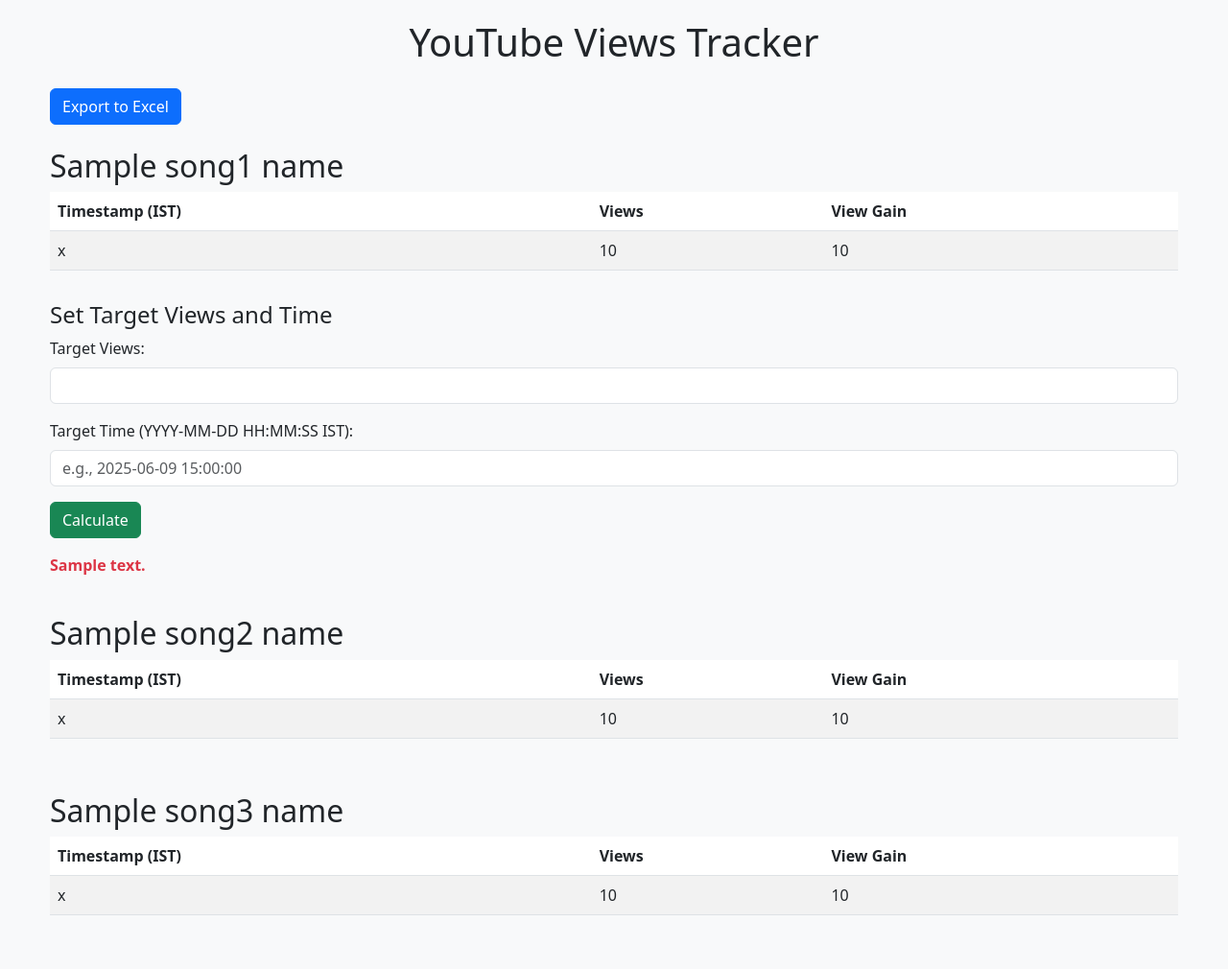
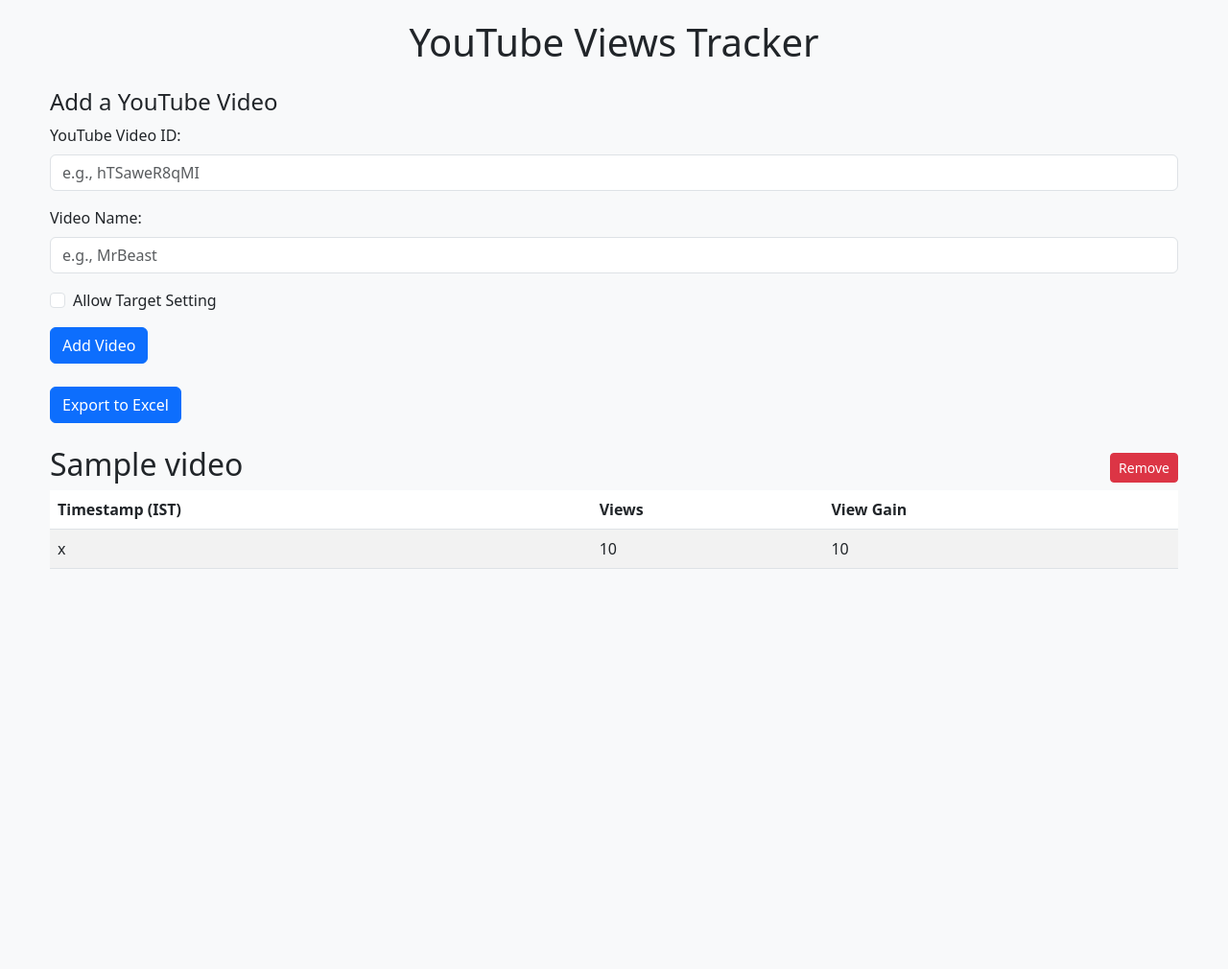
Before and after one commit to Pranav280204/view_tracker, a Flask app: template templates/index.html in a window 1280 px wide. Shown: the whole page at 96% size. After the commit the page ends 593 px from the top, so only its background shows below. Run offline with Flask 3, Linux system fonts and the light colour scheme; the template is opened without the code that fills it: most values are stand-ins (such as "Sample title", 1, 10 or a date in 2020).

Commit message:
Update index.html

```diff
--- a/templates/index.html
+++ b/templates/index.html
@@ -45,11 +45,35 @@
             <p class="error-message text-center">{{ error_message }}</p>
         {% endif %}
 
+        <!-- Form to Add a Video -->
+        <div class="mb-4">
+            <h4>Add a YouTube Video</h4>
+            <form method="POST" action="/add_video">
+                <div class="mb-3">
+                    <label for="video_id" class="form-label">YouTube Video ID:</label>
+                    <input type="text" class="form-control" id="video_id" name="video_id" placeholder="e.g., hTSaweR8qMI" required>
+                </div>
+                <div class="mb-3">
+                    <label for="name" class="form-label">Video Name:</label>
+                    <input type="text" class="form-control" id="name" name="name" placeholder="e.g., MrBeast" required>
+                </div>
+                <div class="mb-3 form-check">
+                    <input type="checkbox" class="form-check-input" id="is_targetable" name="is_targetable">
+                    <label class="form-check-label" for="is_targetable">Allow Target Setting</label>
+                </div>
+                <button type="submit" class="btn btn-primary">Add Video</button>
+            </form>
+        </div>
+
         <a href="/export" class="btn btn-primary mb-4">Export to Excel</a>
 
-        <!-- MrBeast Section -->
+        <!-- Video Sections -->
+        {% for video in videos %}
             <div class="song-section">
-            <h2>{{ song1_name }}</h2>
+                <div class="d-flex justify-content-between align-items-center">
+                    <h2>{{ video.name }}</h2>
+                    <a href="/remove_video/{{ video.video_id }}" class="btn btn-danger btn-sm">Remove</a>
+                </div>
                 <div class="table-responsive">
                     <table class="table table-striped">
                         <thead>
@@ -60,7 +84,7 @@
                             </tr>
                         </thead>
                         <tbody>
-                        {% for timestamp, views, view_gain in mrbeast_data[::-1] %}
+                            {% for timestamp, views, view_gain in video.data[::-1] %}
                                 <tr>
                                     <td>{{ timestamp }}</td>
                                     <td>{{ views | int }}</td>
@@ -71,81 +95,35 @@
                     </table>
                 </div>
 
-            <!-- Target Views and Time Form -->
+                <!-- Target Views and Time Form for Targetable Videos -->
+                {% if video.is_targetable %}
                     <div class="mt-3">
                         <h4>Set Target Views and Time</h4>
                         <form method="POST" action="/">
+                            <input type="hidden" name="video_id" value="{{ video.video_id }}">
                             <div class="mb-3">
-                        <label for="target_views" class="form-label">Target Views:</label>
-                        <input type="number" class="form-control" id="target_views" name="target_views" required>
+                                <label for="target_views_{{ video.video_id }}" class="form-label">Target Views:</label>
+                                <input type="number" class="form-control" id="target_views_{{ video.video_id }}" name="target_views" required>
                             </div>
                             <div class="mb-3">
-                        <label for="target_time" class="form-label">Target Time (YYYY-MM-DD HH:MM:SS IST):</label>
-                        <input type="text" class="form-control" id="target_time" name="target_time" placeholder="e.g., 2025-06-09 15:00:00" required>
+                                <label for="target_time_{{ video.video_id }}" class="form-label">Target Time (YYYY-MM-DD HH:MM:SS IST):</label>
+                                <input type="text" class="form-control" id="target_time_{{ video.video_id }}" name="target_time" placeholder="e.g., 2025-06-09 15:00:00" required>
                             </div>
                             <button type="submit" class="btn btn-success">Calculate</button>
                         </form>
                     </div>
 
                     <!-- Display Target Calculation Result -->
-            {% if target_message %}
-                <p class="target-message mt-3">{{ target_message }}</p>
-            {% elif required_views_per_interval is not none %}
-                <p class="target-result mt-3">Required views per 5-minute interval: {{ required_views_per_interval | round(2) }}</p>
-                <p class="target-info mt-1">Target Views: {{ target_views | int }}</p>
-                <p class="target-info mt-1">Target Time: {{ target_time }}</p>
+                    {% if video.target_message %}
+                        <p class="target-message mt-3">{{ video.target_message }}</p>
+                    {% elif video.required_views_per_interval is not none %}
+                        <p class="target-result mt-3">Required views per 5-minute interval: {{ video.required_views_per_interval | round(2) }}</p>
+                        <p class="target-info mt-1">Target Views: {{ video.target_views | int }}</p>
+                        <p class="target-info mt-1">Target Time: {{ video.target_time }}</p>
+                    {% endif %}
                 {% endif %}
             </div>
-
-        <!-- Aj Ki Raat Section -->
-        <div class="song-section">
-            <h2>{{ song2_name }}</h2>
-            <div class="table-responsive">
-                <table class="table table-striped">
-                    <thead>
-                        <tr>
-                            <th>Timestamp (IST)</th>
-                            <th>Views</th>
-                            <th>View Gain</th>
-                        </tr>
-                    </thead>
-                    <tbody>
-                        {% for timestamp, views, view_gain in aj_ki_raat_data[::-1] %}
-                            <tr>
-                                <td>{{ timestamp }}</td>
-                                <td>{{ views | int }}</td>
-                                <td>{{ view_gain | int }}</td>
-                            </tr>
         {% endfor %}
-                    </tbody>
-                </table>
-            </div>
-        </div>
-
-        <!-- Rose Section -->
-        <div class="song-section">
-            <h2>{{ song3_name }}</h2>
-            <div class="table-responsive">
-                <table class="table table-striped">
-                    <thead>
-                        <tr>
-                            <th>Timestamp (IST)</th>
-                            <th>Views</th>
-                            <th>View Gain</th>
-                        </tr>
-                    </thead>
-                    <tbody>
-                        {% for timestamp, views, view_gain in rose_data[::-1] %}
-                            <tr>
-                                <td>{{ timestamp }}</td>
-                                <td>{{ views | int }}</td>
-                                <td>{{ view_gain | int }}</td>
-                            </tr>
-                        {% endfor %}
-                    </tbody>
-                </table>
-            </div>
-        </div>
     </div>
 </body>
 </html>
```
Lines whose indentation alone changed are shown as unchanged.
